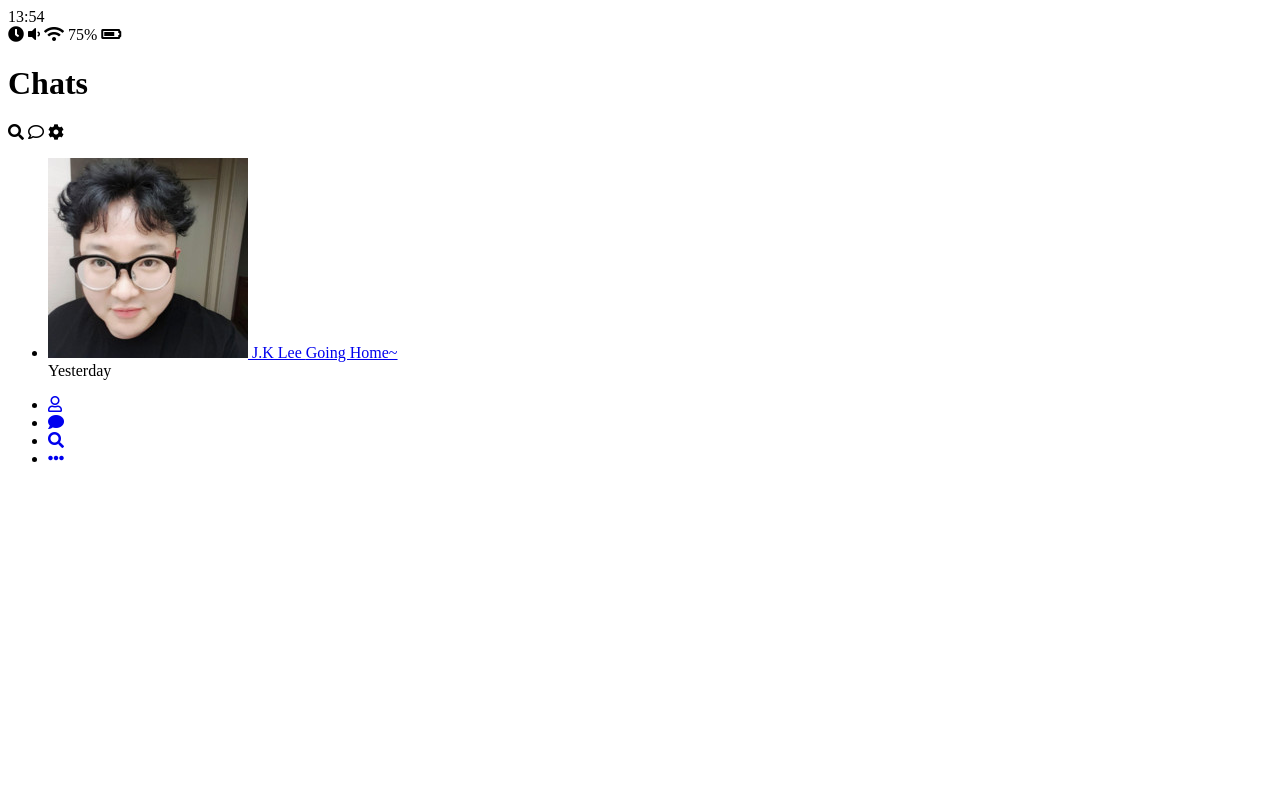
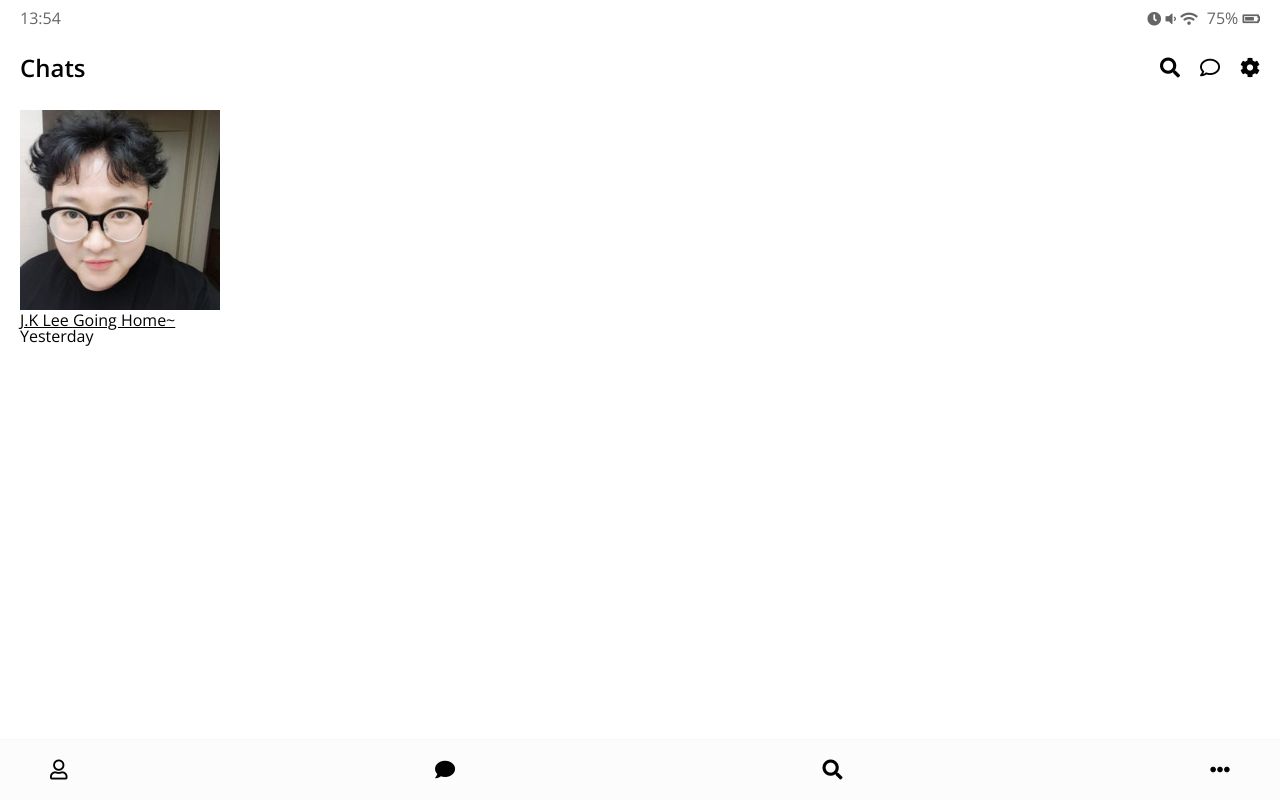
Before and after one commit to mark2eemk/kakao-clone-ver2.0, a plain HTML site: page index.html in a window 1280 px wide. Drawn offline with nearby package versions, Linux system fonts and the light colour scheme.

Commit message:
css-0409

```diff
--- /dev/null
+++ b/css/header.css
@@ -0,0 +1,27 @@
+.header {
+    display: flex;
+    justify-content: space-between;
+    align-items: center;
+    margin-bottom: 30px;
+}
+
+.header .header_title {
+    font-size: 24px;
+    font-weight: 600;
+}
+
+.header .header_icon {
+    font-size: 20px;
+    margin-left: 20px;
+    cursor: pointer;
+}
+
+.header .header_header-column {
+    display: flex;
+    align-items: center;
+}
+
+.header .header_back-btn {
+    font-size: 22px;
+    margin-right: 20px;
+}
--- /dev/null
+++ b/css/nav-bar.css
@@ -0,0 +1,18 @@
+.nav {
+    position: fixed;
+    width: 100%;
+    background-color: #fcfcfc;
+    padding: 20px 50px;
+    left: 0px;
+    bottom: 0px;
+    border-top: 1px solid #f7f7f7
+}
+
+.nav .nav_list {
+    display: flex;
+    justify-content: space-between;
+}
+
+.nav i {
+    font-size: 20px;
+}
--- /dev/null
+++ b/css/reset.css
@@ -0,0 +1,130 @@
+html,
+body,
+div,
+span,
+applet,
+object,
+iframe,
+h1,
+h2,
+h3,
+h4,
+h5,
+h6,
+p,
+blockquote,
+pre,
+a,
+abbr,
+acronym,
+address,
+big,
+cite,
+code,
+del,
+dfn,
+em,
+img,
+ins,
+kbd,
+q,
+s,
+samp,
+small,
+strike,
+strong,
+sub,
+sup,
+tt,
+var,
+b,
+u,
+i,
+center,
+dl,
+dt,
+dd,
+ol,
+ul,
+li,
+fieldset,
+form,
+label,
+legend,
+table,
+caption,
+tbody,
+tfoot,
+thead,
+tr,
+th,
+td,
+article,
+aside,
+canvas,
+details,
+embed,
+figure,
+figcaption,
+footer,
+header,
+hgroup,
+menu,
+nav,
+output,
+ruby,
+section,
+summary,
+time,
+mark,
+audio,
+video {
+    margin: 0;
+    padding: 0;
+    border: 0;
+    font-size: 100%;
+    font: inherit;
+    vertical-align: baseline;
+}
+
+/* HTML5 display-role reset for older browsers */
+article,
+aside,
+details,
+figcaption,
+figure,
+footer,
+header,
+hgroup,
+menu,
+nav,
+section {
+    display: block;
+}
+
+body {
+    line-height: 1;
+}
+
+ol,
+ul {
+    list-style: none;
+}
+
+blockquote,
+q {
+    quotes: none;
+}
+
+blockquote:before,
+blockquote:after,
+q:before,
+q:after {
+    content: '';
+    content: none;
+}
+
+table {
+    border-collapse: collapse;
+    border-spacing: 0;
+}
--- /dev/null
+++ b/css/status-bar.css
@@ -0,0 +1,14 @@
+.status-bar {
+    display: flex;
+    justify-content: space-between;
+    margin-bottom: 30px;
+    color: #656565
+}
+
+.status-bar i {
+    font-size: 14px
+}
+
+.status-bar .status-bar_battery-level {
+    margin-left: 5px;
+}
--- /dev/null
+++ b/css/styles.css
@@ -0,0 +1,20 @@
+@import "reset.css";
+@import url('https://fonts.googleapis.com/css?family=Open+Sans:400,600');
+@import "status-bar.css";
+@import "header.css";
+@import "nav-bar.css";
+
+* {
+    box-sizing: border-box;
+}
+
+body {
+    background-color: white;
+    padding: 10px 20px;
+    color: #020202;
+    font-family: "open sans", -apple-system, BlinkMacSystemFont, 'Segoe UI', Roboto, Oxygen, Ubuntu, Cantarell, 'Open Sans', 'Helvetica Neue', sans-serif;
+}
+
+a {
+    color: inherit;
+}
--- a/index.html
+++ b/index.html
@@ -7,6 +7,7 @@
     <meta http-equiv="X-UA-Compatible" content="ie=edge">
     <link rel="stylesheet" href="https://use.fontawesome.com/releases/v5.8.1/css/all.css"
         integrity="sha384-50oBUHEmvpQ+1lW4y57PTFmhCaXp0ML5d60M1M7uH2+nqUivzIebhndOJK28anvf" crossorigin="anonymous">
+    <link rel="stylesheet" href="css/styles.css" />
     <title>Chats | Kakao Clone</title>
 </head>
 
@@ -22,7 +23,6 @@
             <span class="status-bar_battery-level">75%</span>
             <i class="fas fa-battery-three-quarters"></i>
         </div>
-        <div class="status-bar_column"></div>
     </div>
     <header class="header">
         <div class="header_header-column">
@@ -47,12 +47,14 @@
                     <div class="chat_column">
                         <div class="chat_content">
                             <img class="chat_avartar g-avartar" src="image/jk.jpeg" />
+                            <div class="friend_content">
                                 <span class="chat_username">
                                     J.K Lee
                                 </span>
                                 <span class="chat_preview">
                                     Going Home~
                                 </span>
+                            </div>
                         </div>
                     </div>
                 </a>
```
Also changed, not shown: chat.html (+7 -10 lines), find.html (+1 -1 lines), friends.html (+1 -1 lines), more.html (+1 -1 lines), settings.html (+4 -6 lines). Lines whose indentation alone changed are shown as unchanged.
